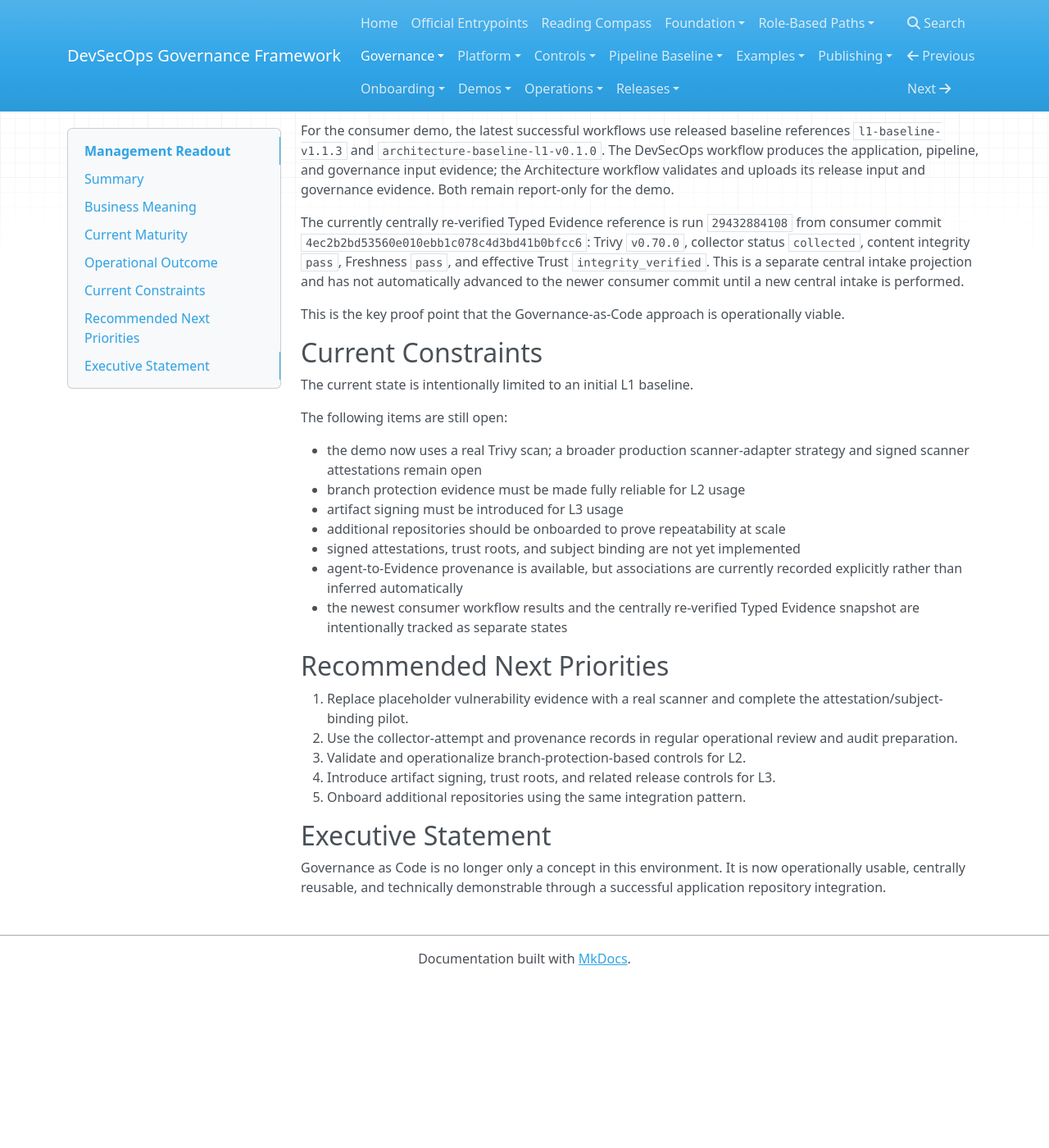
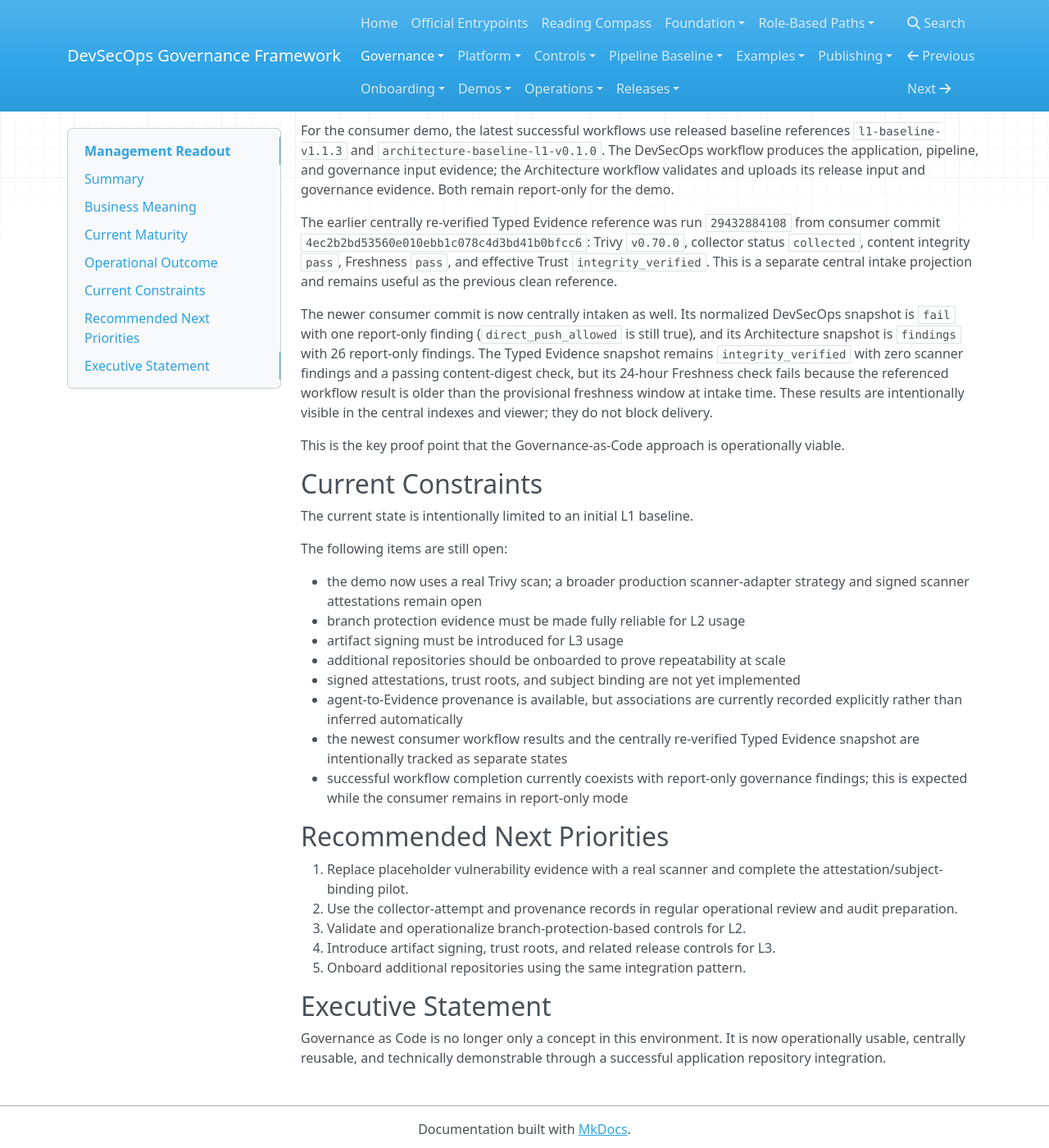
Before and after one commit to joku-dev/devsecops-governance-framework, an MkDocs documentation site: the page built from docs/governance/MANAGEMENT_READOUT.md, in a window 1280 px wide and 1400 px high, scrolled down 1381 px. Shown: the whole window at 82% size. Built offline with MkDocs 1.6.1, drawn with Linux system fonts in a browser that asks for light colours; nearby versions of some CDN libraries; before the commit the page ends 2578 px from its top, so only the background shows below that.

Commit message:
Record current consumer intake findings

```diff
--- a/docs/governance/MANAGEMENT_READOUT.md
+++ b/docs/governance/MANAGEMENT_READOUT.md
@@ -64,12 +64,20 @@ DevSecOps workflow produces the application, pipeline, and governance input
 evidence; the Architecture workflow validates and uploads its release input and
 governance evidence. Both remain report-only for the demo.
 
-The currently centrally re-verified Typed Evidence reference is run
+The earlier centrally re-verified Typed Evidence reference was run
 `29432884108` from consumer commit `4ec2b2bd53560e010ebb1c078c4d3bd41b0bfcc6`:
 Trivy `v0.70.0`, collector status `collected`, content integrity `pass`,
 Freshness `pass`, and effective Trust `integrity_verified`. This is a separate
-central intake projection and has not automatically advanced to the newer
-consumer commit until a new central intake is performed.
+central intake projection and remains useful as the previous clean reference.
+
+The newer consumer commit is now centrally intaken as well. Its normalized
+DevSecOps snapshot is `fail` with one report-only finding (`direct_push_allowed`
+is still true), and its Architecture snapshot is `findings` with 26 report-only
+findings. The Typed Evidence snapshot remains `integrity_verified` with zero
+scanner findings and a passing content-digest check, but its 24-hour Freshness
+check fails because the referenced workflow result is older than the
+provisional freshness window at intake time. These results are intentionally
+visible in the central indexes and viewer; they do not block delivery.
 
 This is the key proof point that the Governance-as-Code approach is operationally viable.
 
@@ -89,6 +97,8 @@ The following items are still open:
   recorded explicitly rather than inferred automatically
 - the newest consumer workflow results and the centrally re-verified Typed
   Evidence snapshot are intentionally tracked as separate states
+- successful workflow completion currently coexists with report-only governance
+  findings; this is expected while the consumer remains in report-only mode
 
 ## Recommended Next Priorities
 
```
